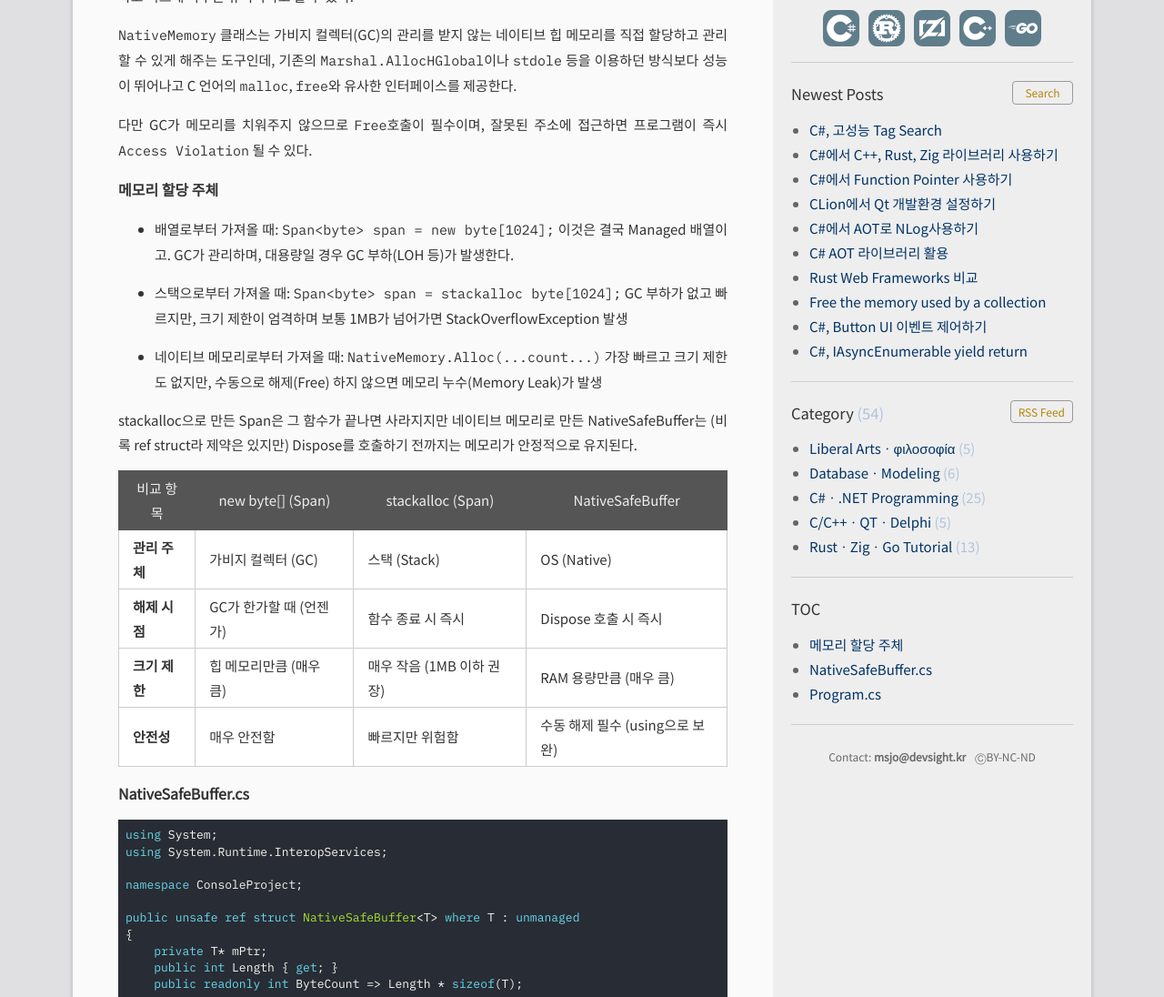
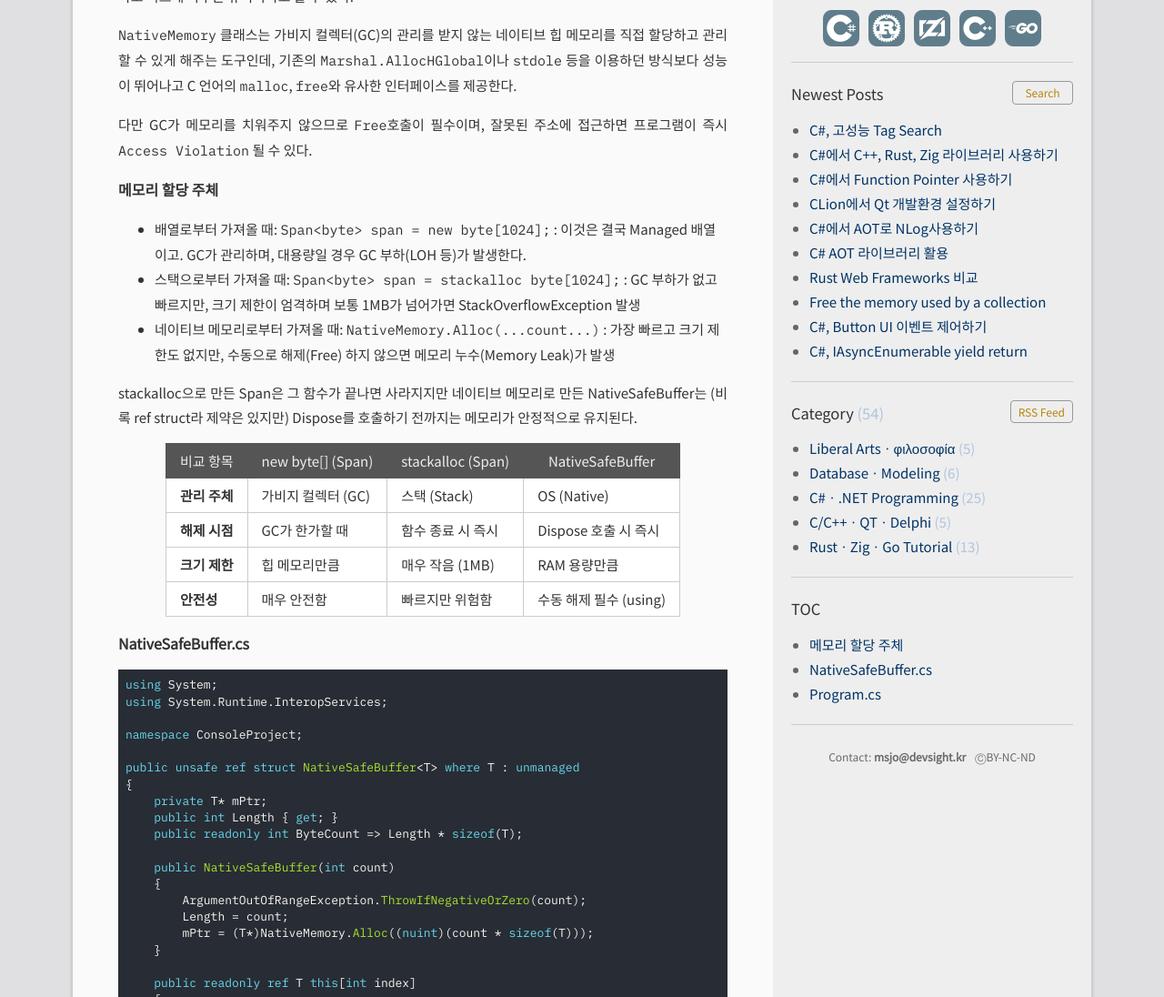
Before and after one commit to DebugJO/rustlang, a Jekyll site: the page built from _posts/2023-08-13-1.md, in a window 1280 px wide and 1400 px high, cut to the strip 304-1400 px from the top of the window. Shown: the whole strip at 91% size. Built offline with Jekyll 4.4.1, drawn with Linux system fonts in a browser that asks for light colours.

```diff
--- a/_posts/2023-08-13-1.md
+++ b/_posts/2023-08-13-1.md
@@ -12,23 +12,18 @@
 
 ###### 메모리 할당 주체
 
-* 배열로부터 가져올 때: `Span<byte> span = new byte[1024];`
-이것은 결국 Managed 배열이고. GC가 관리하며, 대용량일 경우 GC 부하(LOH 등)가 발생한다.
-
-* 스택으로부터 가져올 때: `Span<byte> span = stackalloc byte[1024];`
-GC 부하가 없고 빠르지만, 크기 제한이 엄격하며 보통 1MB가 넘어가면 StackOverflowException 발생
-
-* 네이티브 메모리로부터 가져올 때: `NativeMemory.Alloc(...count...)`
-가장 빠르고 크기 제한도 없지만, 수동으로 해제(Free) 하지 않으면 메모리 누수(Memory Leak)가 발생
+* 배열로부터 가져올 때: `Span<byte> span = new byte[1024];` : 이것은 결국 Managed 배열이고. GC가 관리하며, 대용량일 경우 GC 부하(LOH 등)가 발생한다.
+* 스택으로부터 가져올 때: `Span<byte> span = stackalloc byte[1024];` : GC 부하가 없고 빠르지만, 크기 제한이 엄격하며 보통 1MB가 넘어가면 StackOverflowException 발생
+* 네이티브 메모리로부터 가져올 때: `NativeMemory.Alloc(...count...)` : 가장 빠르고 크기 제한도 없지만, 수동으로 해제(Free) 하지 않으면 메모리 누수(Memory Leak)가 발생
 
 stackalloc으로 만든 Span은 그 함수가 끝나면 사라지지만 네이티브 메모리로 만든 NativeSafeBuffer는 (비록 ref struct라 제약은 있지만) Dispose를 호출하기 전까지는 메모리가 안정적으로 유지된다.
 
 |비교 항목|new byte[] (Span)|stackalloc (Span)|NativeSafeBuffer|
 |---|---|---|---|
 |**관리 주체**|가비지 컬렉터 (GC)|스택 (Stack)|OS (Native)|
-|**해제 시점**|GC가 한가할 때 (언젠가)|함수 종료 시 즉시|Dispose 호출 시 즉시|
-|**크기 제한**|힙 메모리만큼 (매우 큼)|매우 작음 (1MB 이하 권장)|RAM 용량만큼 (매우 큼)|
-|**안전성**|매우 안전함|빠르지만 위험함|수동 해제 필수 (using으로 보완)|
+|**해제 시점**|GC가 한가할 때|함수 종료 시 즉시|Dispose 호출 시 즉시|
+|**크기 제한**|힙 메모리만큼|매우 작음 (1MB)|RAM 용량만큼|
+|**안전성**|매우 안전함|빠르지만 위험함|수동 해제 필수 (using)|
 
 ###### NativeSafeBuffer.cs
 
```
